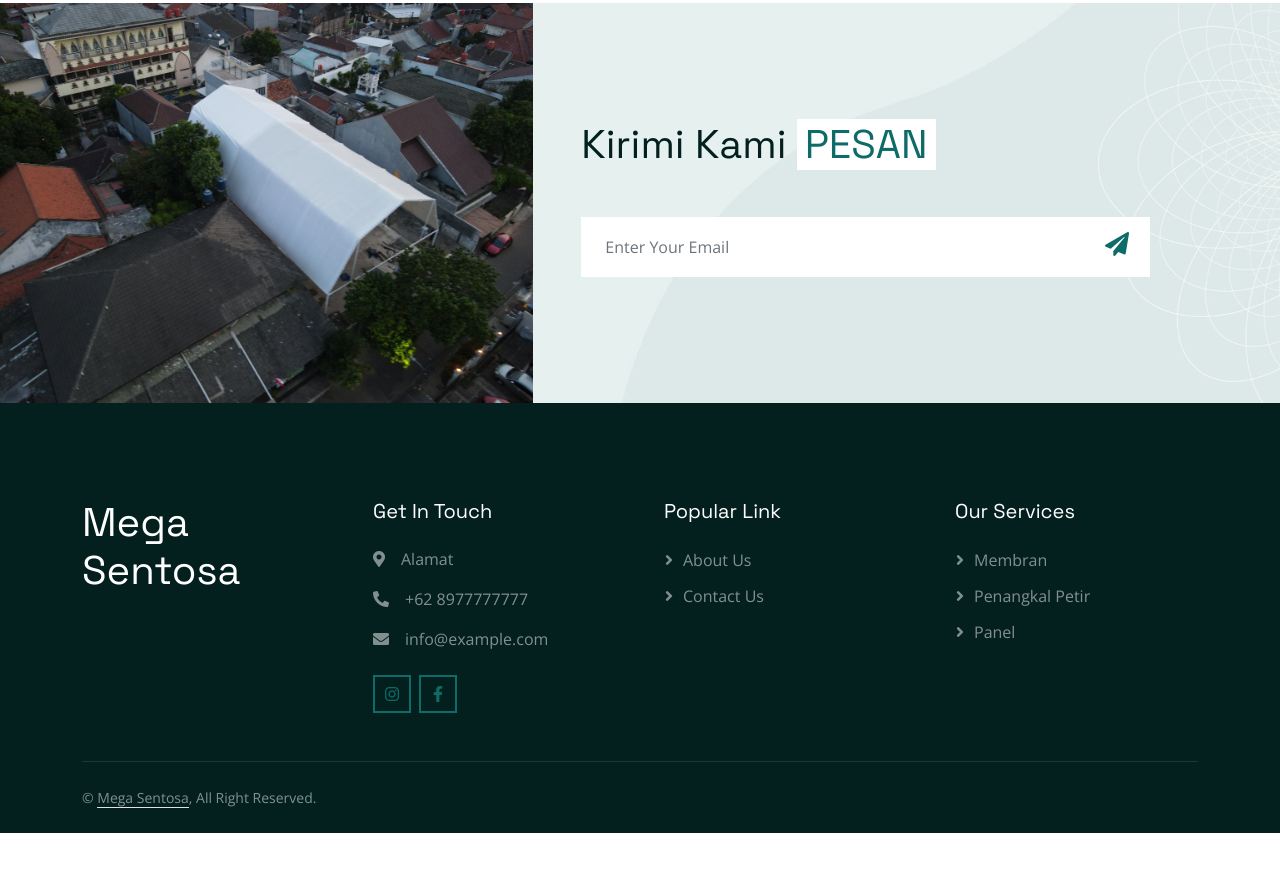
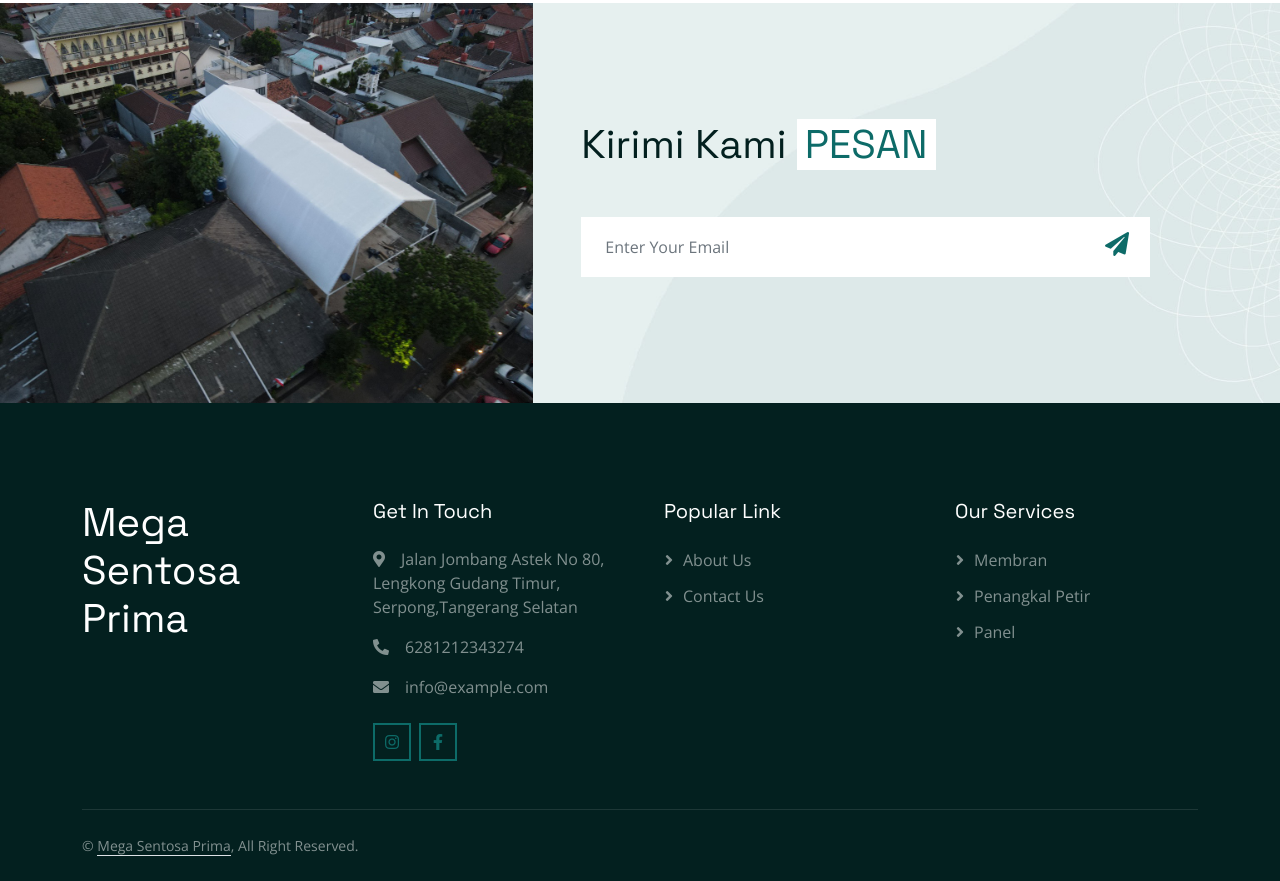
Before and after one commit to megasentosaprima/megasentosa, a plain HTML site: page contact.html in a window 1280 px wide. Shown: the part 1141-2022 px from the top of the page. Before the commit the page ends 1974 px from the top, so only its background shows below. Drawn offline with nearby package versions, Linux system fonts and the light colour scheme.

Commit message:
Update contact.html

```diff
--- a/contact.html
+++ b/contact.html
@@ -3,7 +3,7 @@
 
 <head>
     <meta charset="utf-8">
-    <title>Mega Sentosa - Ahli dalam bidang jasa layanan arsitektur anda</title>
+    <title>Mega Sentosa Prima - Ahli dalam bidang jasa layanan arsitektur anda</title>
     <meta content="width=device-width, initial-scale=1.0" name="viewport">
     <meta content="" name="keywords">
     <meta content="" name="description">
@@ -57,7 +57,7 @@
         <div class="container">
             <nav class="navbar navbar-expand-lg navbar-light border-bottom border-2 border-white">
                 <a href="index.html" class="navbar-brand">
-                    <h1>Mega Sentosa</h1>
+                    <h1>Mega Sentosa Prima</h1>
                 </a>
                 <button type="button" class="navbar-toggler ms-auto me-0" data-bs-toggle="collapse"
                     data-bs-target="#navbarCollapse">
@@ -195,7 +195,7 @@
             <div class="row g-5">
                 <div class="col-md-6 col-lg-3 wow fadeIn" data-wow-delay="0.1s">
                     <a href="index.html" class="d-inline-block mb-3">
-                        <h1 class="text-white">Mega Sentosa</h1>
+                        <h1 class="text-white">Mega Sentosa Prima</h1>
                     </a>
                     <!-- <p class="mb-0">Tempor erat elitr rebum at clita. Diam dolor diam ipsum et tempor sit. Aliqu diam
                         amet diam et eos labore. Clita erat ipsum et lorem et sit, sed stet no labore lorem sit. Sanctus
@@ -203,8 +203,8 @@
                 </div>
                 <div class="col-md-6 col-lg-3 wow fadeIn" data-wow-delay="0.3s">
                     <h5 class="text-white mb-4">Get In Touch</h5>
-                    <p><i class="fa fa-map-marker-alt me-3"></i>Alamat</p>
-                    <p><i class="fa fa-phone-alt me-3"></i>+62 8977777777</p>
+                    <p><i class="fa fa-map-marker-alt me-3"></i>Jalan Jombang Astek No 80, Lengkong Gudang Timur, Serpong,Tangerang Selatan</p>
+                    <p><i class="fa fa-phone-alt me-3"></i>6281212343274</p>
                     <p><i class="fa fa-envelope me-3"></i>info@example.com</p>
                     <div class="d-flex pt-2">
                         <!--<a class="btn btn-outline-primary btn-square border-2 me-2" href="#!"><i
@@ -241,7 +241,7 @@
             <div class="copyright">
                 <div class="row">
                     <div class="col-md-6 text-center text-md-start mb-3 mb-md-0">
-                        &copy; <a class="border-bottom" href="#!">Mega Sentosa</a>, All Right Reserved.
+                        &copy; <a class="border-bottom" href="#!">Mega Sentosa Prima</a>, All Right Reserved.
 
                         <!--/*** This template is free as long as you keep the below author’s credit link/attribution link/backlink. ***/-->
                         <!--/*** If you'd like to use the template without the below author’s credit link/attribution link/backlink, ***/-->
@@ -262,7 +262,7 @@
 
 
     <!-- Back to Top -->
-    <a href="https://wa.me/62812123432740" target="_blank"
+    <a href="https://wa.me/6281212343274" target="_blank"
    class="btn btn-lg btn-success btn-lg-square whatsapp-float">
    <i class="bi bi-whatsapp"></i>
 </a>
```
